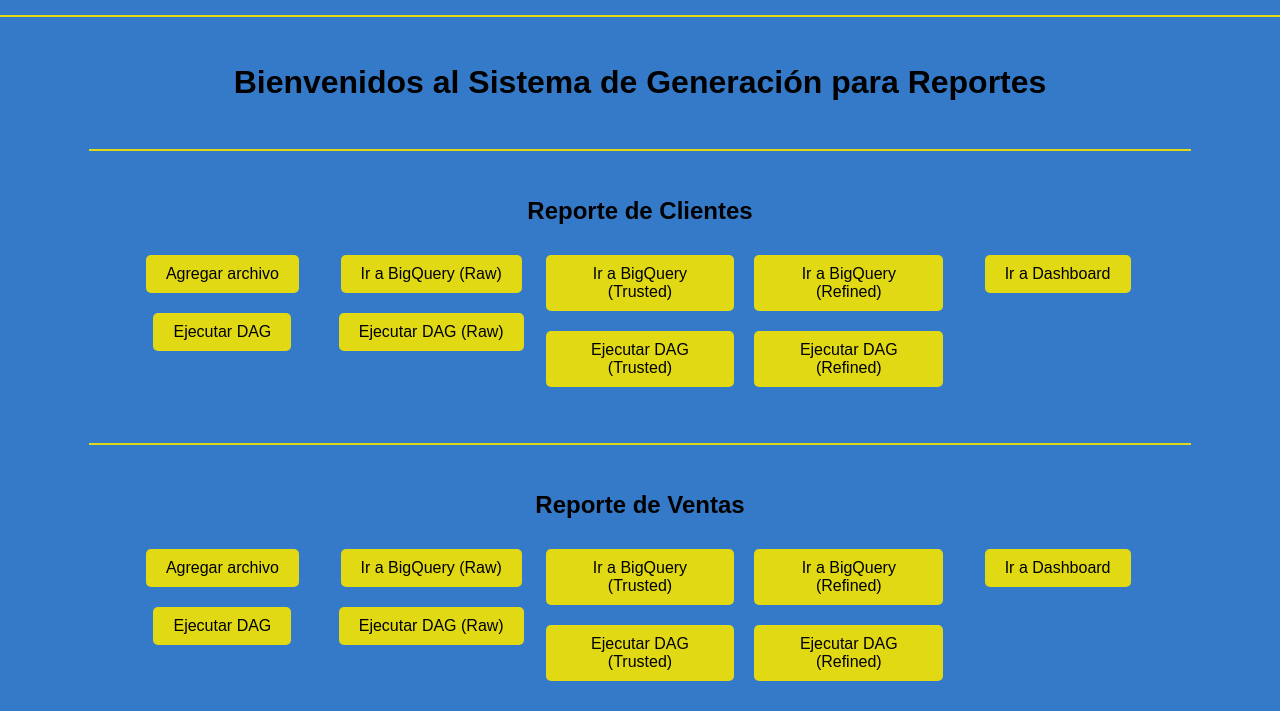
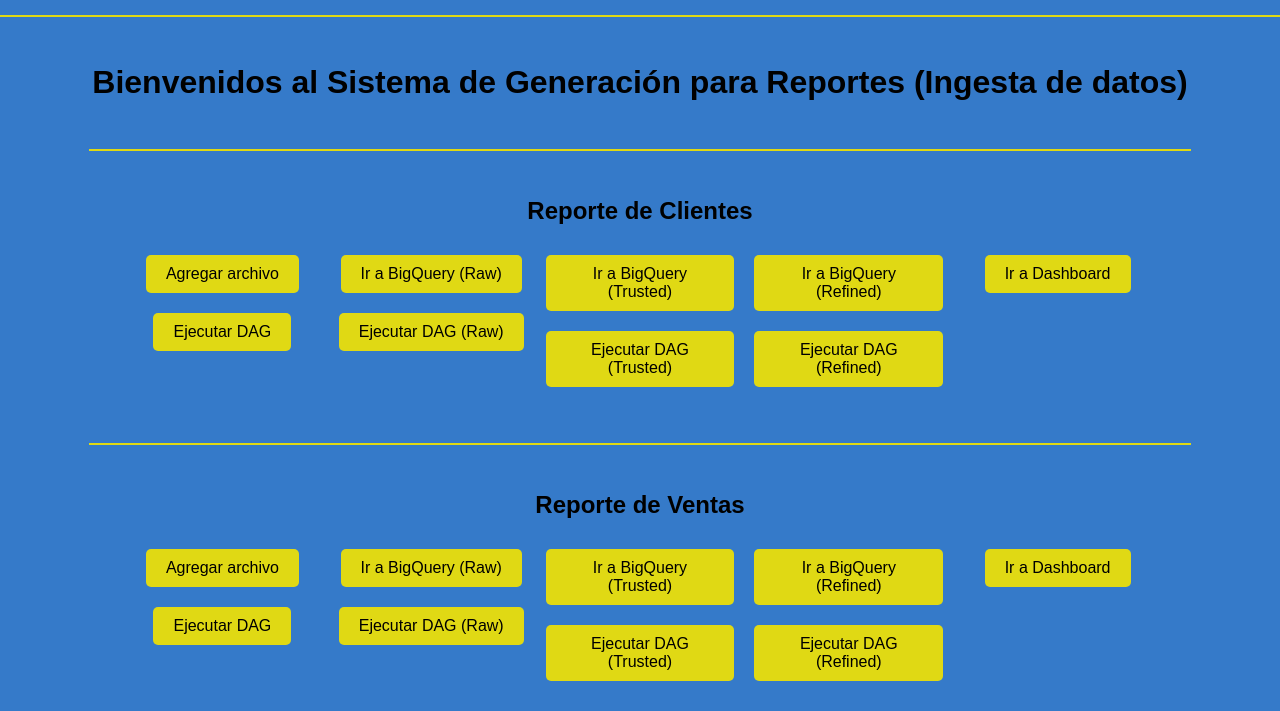
Before and after one commit to josealbertonugadan/practicas-profesionales, a plain HTML site: page index.html in a window 1280 px wide. Shown: the part 193-904 px from the top of the page. Drawn offline with Linux system fonts and the light colour scheme.

Commit message:
cambio titulo 3

```diff
--- a/index.html
+++ b/index.html
@@ -60,7 +60,7 @@
     <center>
         <hr color="e0d914" width="1500">
         <br>
-        <h1>Bienvenidos al Sistema de Generación para Reportes</h1>
+        <h1>Bienvenidos al Sistema de Generación para Reportes (Ingesta de datos)</h1>
         <br>
         <hr color="e0d914" width="1100">
         <br>
```
